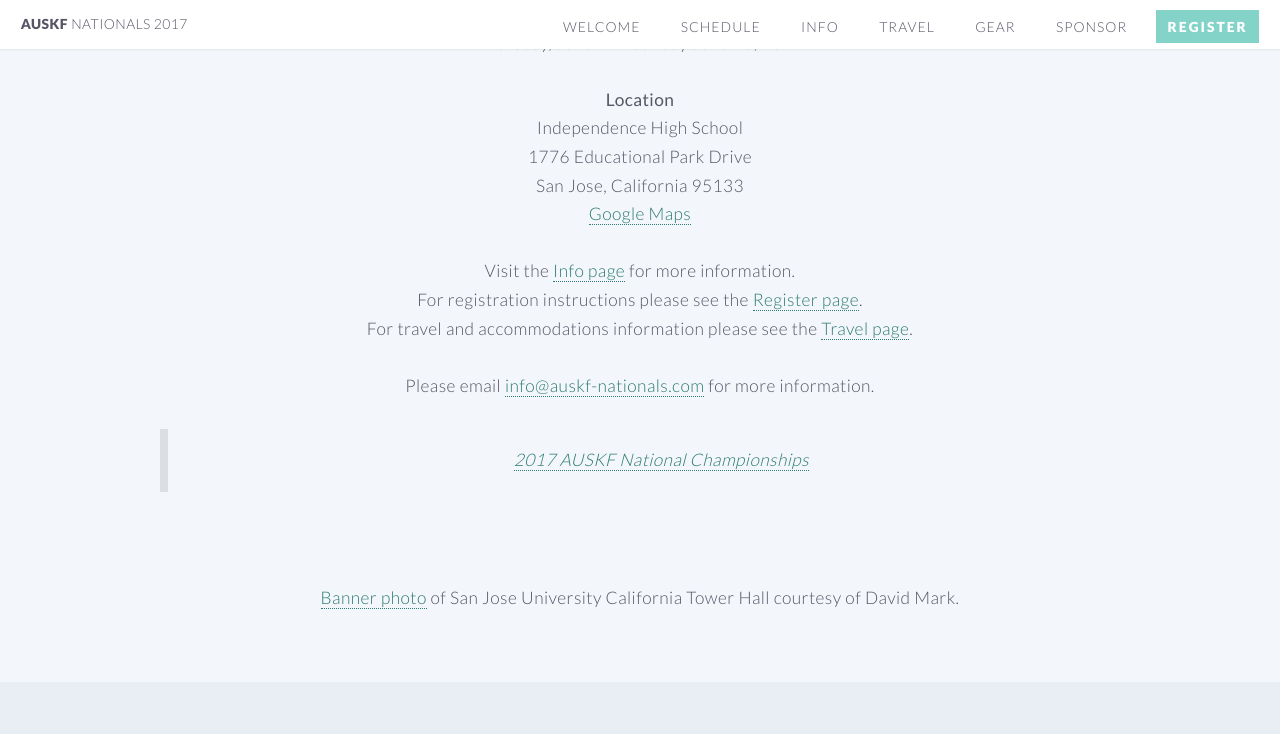
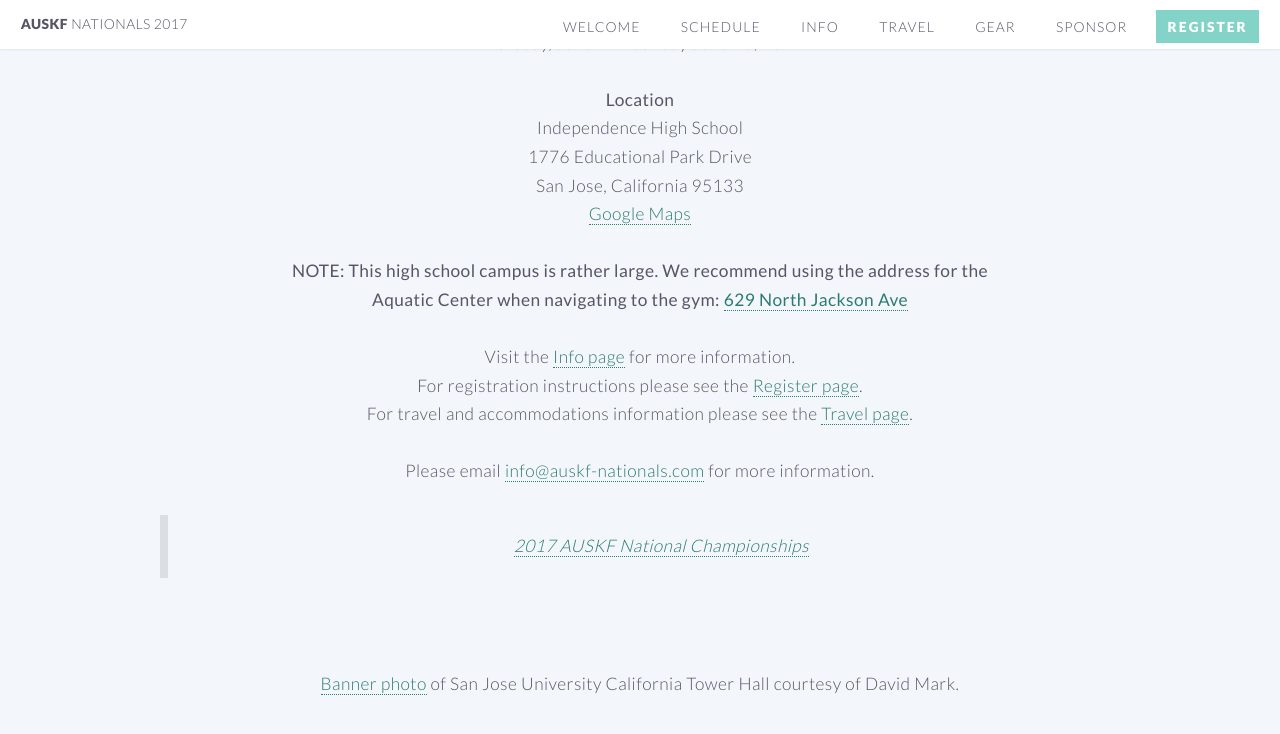
Before and after one commit to auskf-web/auskf-nationals.github.io, a Jekyll site: the page built from index.html, in a window 1280 px wide and 900 px high, scrolled down 733 px. Shown: the top 734 px of the window. Built offline with Jekyll 4.4.1, drawn with Linux system fonts in a browser that asks for light colours.

Commit message:
Add better navigate-to address for gym

```diff
--- a/index.html
+++ b/index.html
@@ -41,6 +41,12 @@ layout: landing-page
 		San Jose, California 95133<br>
 		<a href="https://goo.gl/maps/ScoUrv4tDot" target="blank">Google Maps</a><br><br>
 
+		<b>
+		NOTE: This high school campus is rather large. We recommend using the address for the <br>
+		Aquatic Center when navigating to the gym: <a href="https://goo.gl/maps/1CoNDRiHzJS2">629 North Jackson Ave</a><br>
+		</b>
+		<br>
+
 		Visit the <a href="/info.html">Info page</a> for more information.<br>
 		For registration instructions please see the <a href="/register.html">Register page</a>.<br>
 		For travel and accommodations information please see the <a href="/travel.html">Travel page</a>. <br><br>
--- a/info.html
+++ b/info.html
@@ -152,6 +152,8 @@ th, td {
 				<br><a name="map"><h1 style="padding-top: 50px; margin-top: -50px;"></h1></a>
 				<header style="margin-bottom: 8px;"><h3><b>Map of tournament site facilities</b></h3></header>
 				Please note the main gym, practice gym, and designated parking area that will be used during the tournament in the map below. This map is also available in <a href="assets/ihs_map.pdf" target=_blank>PDF format</a> if you wish to print it.<br>
+				<br>
+				<b>NOTE: This high school campus is rather large. We recommend using the address for the Aquatic Center when navigating to the gym: <a href="https://goo.gl/maps/1CoNDRiHzJS2">629 North Jackson Ave</a>.</b><br>
 				<p style="text-align:center;"><img src="assets/ihs_map.jpg"></p>
 
 				<br><a name="bento"><h1 style="padding-top: 50px; margin-top: -50px;"></h1></a>
```
